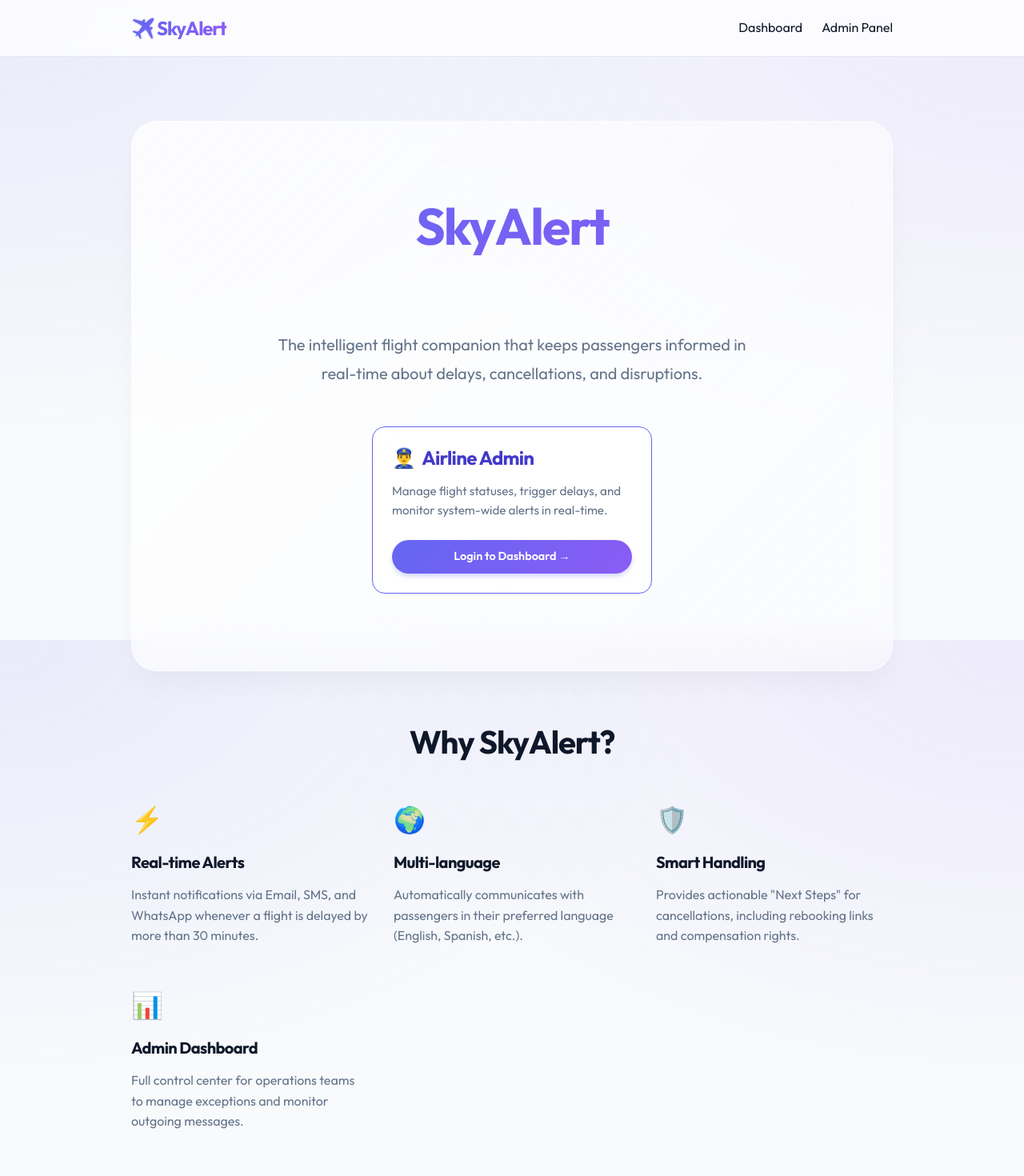
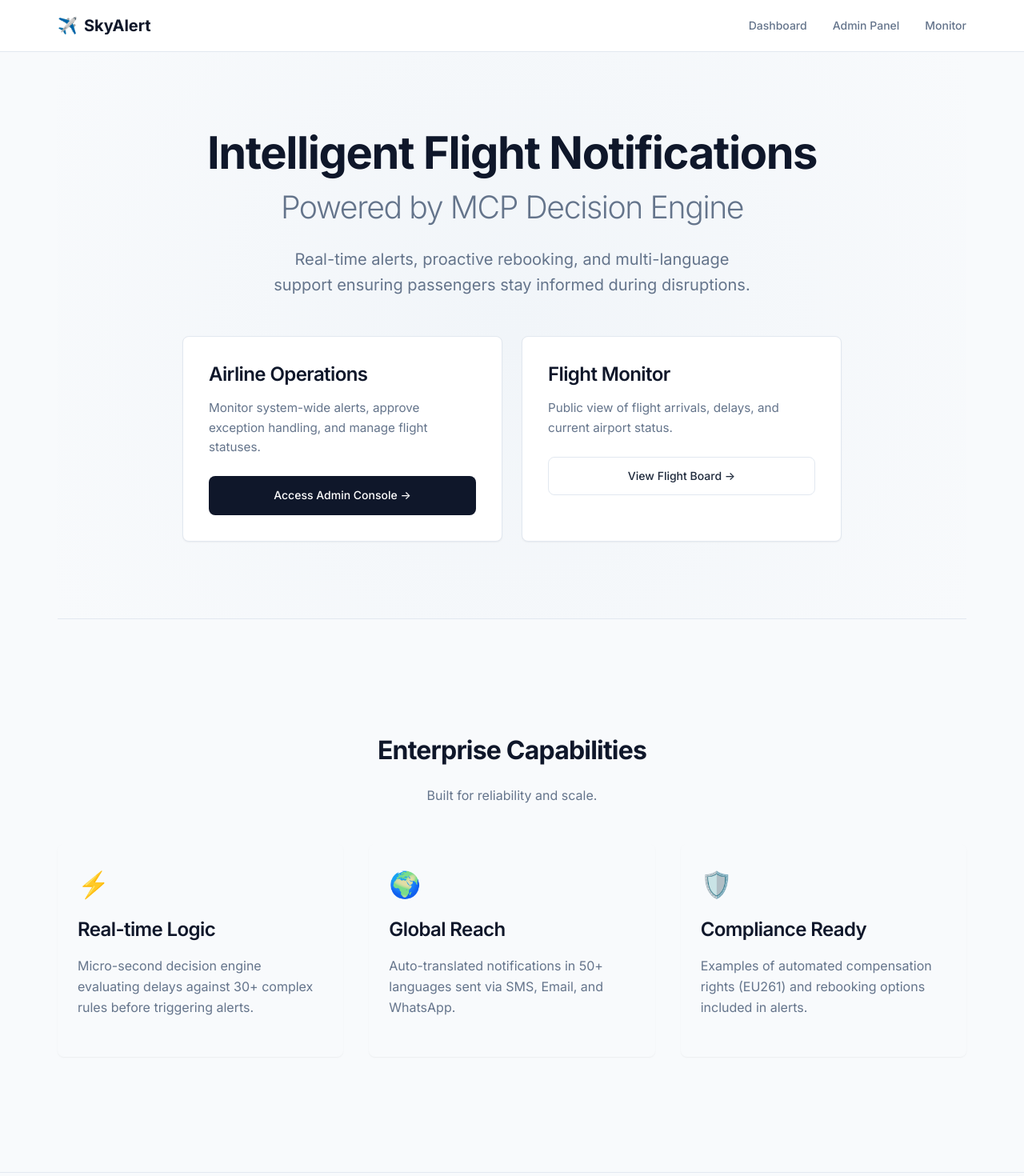
Before and after one commit to sidharthdk/passenger-notification-engine, a Next.js app: page / in a window 1280 px wide. Shown: the top 1470 px of the page at 80% size. Built offline with nearby package versions, Linux system fonts and the light colour scheme.

Commit message:
feat: add end-to-end script to test notification flow by simulating a flight delay and verifying notification logs.

```diff
--- a/app/globals.css
+++ b/app/globals.css
@@ -1,40 +1,53 @@
-@import url('https://fonts.googleapis.com/css2?family=Outfit:wght@300;400;500;600;700&display=swap');
+@import url('https://fonts.googleapis.com/css2?family=Inter:wght@300;400;500;600;700&display=swap');
 
 :root {
-  /* Dynamic Palette */
-  --primary: #6366f1;
-  /* Indigo 500 */
-  --primary-dark: #4338ca;
-  /* Indigo 700 */
-  --accent: #8b5cf6;
-  /* Violet 500 */
-  --accent-glow: rgba(139, 92, 246, 0.5);
+  /* Professional Palette (Slate & Navy) */
+  --primary: #0f172a;
+  /* Slate 900 */
+  --primary-light: #334155;
+  /* Slate 700 */
+  --accent: #0ea5e9;
+  /* Sky 500 */
+  --accent-hover: #0284c7;
+  /* Sky 600 */
 
   --bg-page: #f8fafc;
+  /* Slate 50 */
   --bg-card: #ffffff;
-  --bg-glass: rgba(255, 255, 255, 0.7);
+  --bg-subtle: #f1f5f9;
+  /* Slate 100 */
 
-  --text-main: #0f172a;
+  --text-main: #1e293b;
+  /* Slate 800 */
   --text-muted: #64748b;
-  --text-light: #94a3b8;
+  /* Slate 500 */
+  --text-inverted: #ffffff;
 
   --border: #e2e8f0;
+  /* Slate 200 */
+  --border-hover: #cbd5e1;
+  /* Slate 300 */
 
-  /* Status Colors */
-  --success-bg: #dcfce7;
-  --success-text: #166534;
-  --warning-bg: #ffedd5;
-  --warning-text: #9a3412;
-  --danger-bg: #fee2e2;
-  --danger-text: #991b1b;
+  /* Status Colors (Subtler, Professional) */
+  --success-bg: #f0fdf4;
+  --success-text: #15803d;
+  --success-border: #bbf7d0;
 
-  /* Shadows */
+  --warning-bg: #fffbeb;
+  --warning-text: #b45309;
+  --warning-border: #fde68a;
+
+  --danger-bg: #fef2f2;
+  --danger-text: #b91c1c;
+  --danger-border: #fecaca;
+
+  /* Elevation */
   --shadow-sm: 0 1px 2px 0 rgb(0 0 0 / 0.05);
   --shadow-md: 0 4px 6px -1px rgb(0 0 0 / 0.1), 0 2px 4px -2px rgb(0 0 0 / 0.1);
   --shadow-lg: 0 10px 15px -3px rgb(0 0 0 / 0.1), 0 4px 6px -4px rgb(0 0 0 / 0.1);
-  --shadow-glow: 0 0 20px var(--accent-glow);
 
-  --radius: 1rem;
+  --radius: 0.5rem;
+  /* Sharper, more corporate look */
 }
 
 * {
@@ -43,34 +56,32 @@
 
 body {
   margin: 0;
-  font-family: 'Outfit', sans-serif;
+  font-family: 'Inter', -apple-system, BlinkMacSystemFont, "Segoe UI", Roboto, sans-serif;
   background-color: var(--bg-page);
   color: var(--text-main);
   line-height: 1.6;
   -webkit-font-smoothing: antialiased;
-  background-image:
-    radial-gradient(at 0% 0%, rgba(99, 102, 241, 0.1) 0px, transparent 50%),
-    radial-gradient(at 100% 0%, rgba(139, 92, 246, 0.1) 0px, transparent 50%);
-  background-attachment: fixed;
 }
 
 /* Typography */
 h1,
 h2,
 h3,
-h4 {
+h4,
+h5,
+h6 {
+  color: var(--primary);
   font-weight: 700;
-  letter-spacing: -0.03em;
+  letter-spacing: -0.025em;
+  /* Tight tracking for modern feel */
   margin-top: 0;
-  margin-bottom: 0.5em;
-  line-height: 1.2;
+  margin-bottom: 0.75em;
+  line-height: 1.25;
 }
 
 h1 {
   font-size: 2.5rem;
-  background: linear-gradient(135deg, var(--primary), var(--accent));
-  -webkit-background-clip: text;
-  -webkit-text-fill-color: transparent;
+  font-weight: 800;
 }
 
 h2 {
@@ -79,140 +90,121 @@ h2 {
 
 h3 {
   font-size: 1.5rem;
+  font-weight: 600;
+}
+
+p {
+  margin-bottom: 1.5rem;
+  color: var(--text-muted);
 }
 
 a {
   color: inherit;
   text-decoration: none;
-  transition: color 0.2s;
+  transition: color 0.2s ease;
+}
+
+/* Layout Utilities */
+.container {
+  max-width: 1200px;
+  margin: 0 auto;
+  padding: 0 2rem;
+}
+
+.section {
+  padding: 5rem 0;
+}
+
+.text-center {
+  text-align: center;
+}
+
+.mb-4 {
+  margin-bottom: 1rem;
+}
+
+.mb-8 {
+  margin-bottom: 2rem;
+}
+
+.mb-12 {
+  margin-bottom: 3rem;
 }
 
 /* Components */
-.container {
-  max-width: 1000px;
-  margin: 0 auto;
-  padding: 0 1.5rem;
-}
-
 .card {
   background: var(--bg-card);
   border: 1px solid var(--border);
   border-radius: var(--radius);
-  padding: 1.5rem;
+  padding: 2rem;
   box-shadow: var(--shadow-sm);
-  transition: all 0.3s ease;
-  position: relative;
-  overflow: hidden;
+  transition: all 0.2s ease-in-out;
 }
 
 .card:hover {
-  transform: translateY(-4px);
-  box-shadow: var(--shadow-lg);
-  border-color: var(--accent);
+  border-color: var(--border-hover);
+  box-shadow: var(--shadow-md);
+  transform: translateY(-2px);
 }
 
 .btn {
   display: inline-flex;
   align-items: center;
   justify-content: center;
-  padding: 0.6rem 1.2rem;
-  border-radius: 9999px;
-  /* Pill shape */
-  font-weight: 600;
+  padding: 0.75rem 1.5rem;
+  border-radius: var(--radius);
+  font-weight: 500;
+  font-size: 0.875rem;
   cursor: pointer;
-  border: none;
-  background: linear-gradient(135deg, var(--primary), var(--accent));
-  color: white;
+  border: 1px solid transparent;
   transition: all 0.2s ease;
-  font-size: 0.9rem;
-  box-shadow: 0 4px 6px -1px rgba(99, 102, 241, 0.3);
+  text-align: center;
 }
 
-.btn:hover {
-  filter: brightness(1.1);
-  transform: translateY(-1px);
-  box-shadow: 0 6px 8px -1px rgba(99, 102, 241, 0.4);
+.btn-primary {
+  background-color: var(--primary);
+  color: var(--text-inverted);
 }
 
-.btn-danger {
-  background: linear-gradient(135deg, #ef4444, #b91c1c);
-  box-shadow: 0 4px 6px -1px rgba(239, 68, 68, 0.3);
+.btn-primary:hover {
+  background-color: var(--primary-light);
+  transform: translateY(-1px);
+  box-shadow: var(--shadow-md);
 }
 
-.btn-warning {
-  background: linear-gradient(135deg, #f59e0b, #d97706);
+.btn-accent {
+  background-color: var(--accent);
+  color: white;
 }
 
-.btn-secondary {
-  background: var(--text-main);
+.btn-accent:hover {
+  background-color: var(--accent-hover);
 }
 
 .btn-outline {
-  background: transparent;
-  border: 2px solid var(--border);
+  background-color: transparent;
+  border-color: var(--border);
   color: var(--text-main);
-  box-shadow: none;
 }
 
 .btn-outline:hover {
-  background: var(--bg-page);
+  background-color: var(--bg-subtle);
   border-color: var(--text-muted);
 }
 
-/* Badges */
-.badge {
-  display: inline-flex;
-  align-items: center;
-  padding: 0.35rem 0.85rem;
-  border-radius: 9999px;
-  font-size: 0.75rem;
-  font-weight: 700;
-  text-transform: uppercase;
-  letter-spacing: 0.05em;
-  line-height: 1;
-}
-
-.badge.ON_TIME {
-  background: var(--success-bg);
-  color: var(--success-text);
-}
-
-.badge.DELAYED {
-  background: var(--warning-bg);
-  color: var(--warning-text);
-  animation: pulse 2s infinite;
-}
-
-.badge.CANCELLED {
-  background: var(--danger-bg);
-  color: var(--danger-text);
-}
-
-/* Animation */
-@keyframes pulse {
-  0% {
-    opacity: 1;
-  }
-
-  50% {
-    opacity: 0.6;
-  }
-
-  100% {
-    opacity: 1;
-  }
+.btn-full {
+  width: 100%;
 }
 
 /* Navbar */
 .navbar {
-  background: rgba(255, 255, 255, 0.8);
-  backdrop-filter: blur(12px);
+  background-color: rgba(255, 255, 255, 0.9);
+  backdrop-filter: blur(8px);
   border-bottom: 1px solid var(--border);
-  padding: 1rem 0;
-  margin-bottom: 3rem;
   position: sticky;
   top: 0;
-  z-index: 50;
+  z-index: 100;
+  padding: 1rem 0;
 }
 
 .navbar .nav-content {
@@ -221,17 +213,101 @@ a {
   align-items: center;
 }
 
-.logo {
-  font-weight: 800;
-  font-size: 1.5rem;
-  background: linear-gradient(to right, var(--primary), var(--accent));
-  -webkit-background-clip: text;
-  -webkit-text-fill-color: transparent;
-  letter-spacing: -0.05em;
+.navbar .logo {
+  font-weight: 700;
+  font-size: 1.25rem;
+  color: var(--primary);
+  display: flex;
+  align-items: center;
+  gap: 0.5rem;
 }
 
-.nav-links {
+.navbar .nav-links {
   display: flex;
-  gap: 1.5rem;
+  gap: 2rem;
+}
+
+.navbar .nav-links a {
+  font-size: 0.875rem;
+  font-weight: 500;
+  color: var(--text-muted);
+}
+
+.navbar .nav-links a:hover {
+  color: var(--primary);
+}
+
+/* Pages Specific: Landing */
+.hero-section {
+  text-align: center;
+  padding: 6rem 1rem;
+  background: radial-gradient(circle at 50% 50%, #f1f5f9 0%, transparent 100%);
+  border-bottom: 1px solid var(--border);
+  margin-bottom: 4rem;
+}
+
+.hero-title {
+  font-size: 3.5rem;
+  line-height: 1.1;
+  color: var(--primary);
+  margin-bottom: 1.5rem;
+}
+
+.hero-subtitle {
+  font-size: 1.25rem;
+  color: var(--text-muted);
+  max-width: 600px;
+  margin: 0 auto 3rem;
+  line-height: 1.6;
+}
+
+.feature-grid {
+  display: grid;
+  grid-template-columns: repeat(auto-fit, minmax(250px, 1fr));
+  gap: 2rem;
+  margin-top: 3rem;
+}
+
+.feature-card {
+  padding: 1.5rem;
+  border-radius: var(--radius);
+  background: transparent;
+  border: 1px solid transparent;
+}
+
+.feature-icon {
+  font-size: 2rem;
+  margin-bottom: 1rem;
+  color: var(--accent);
+}
+
+/* Badges */
+.badge {
+  display: inline-flex;
   align-items: center;
+  padding: 0.25rem 0.75rem;
+  border-radius: 9999px;
+  font-size: 0.75rem;
+  font-weight: 600;
+  line-height: 1;
+  text-transform: uppercase;
+  border: 1px solid transparent;
 }
+
+.badge.ON_TIME {
+  background-color: var(--success-bg);
+  color: var(--success-text);
+  border-color: var(--success-border);
+}
+
+.badge.DELAYED {
+  background-color: var(--warning-bg);
+  color: var(--warning-text);
+  border-color: var(--warning-border);
+}
+
+.badge.CANCELLED {
+  background-color: var(--danger-bg);
+  color: var(--danger-text);
+  border-color: var(--danger-border);
+}
--- a/app/layout.tsx
+++ b/app/layout.tsx
@@ -16,16 +16,24 @@ export default function RootLayout({
       <body>
         <nav className="navbar">
           <div className="container nav-content">
-            <a href="/" className="logo">✈️ SkyAlert</a>
+            <a href="/" className="logo">
+              <span>✈️</span> SkyAlert
+            </a>
             <div className="nav-links">
               <a href="/">Dashboard</a>
               <a href="/admin">Admin Panel</a>
+              <a href="/monitor">Monitor</a>
             </div>
           </div>
         </nav>
-        <div className="container" style={{ paddingBottom: '4rem' }}>
+        <main className="container" style={{ minHeight: '80vh' }}>
           {children}
-        </div>
+        </main>
+        <footer style={{ borderTop: '1px solid var(--border)', padding: '2rem 0', marginTop: '4rem', textAlign: 'center', color: 'var(--text-muted)', fontSize: '0.875rem' }}>
+          <div className="container">
+            &copy; {new Date().getFullYear()} SkyAlert Systems. All rights reserved.
+          </div>
+        </footer>
       </body>
     </html>
   );
--- a/app/page.tsx
+++ b/app/page.tsx
@@ -1,68 +1,74 @@
-import { supabase } from '@/lib/supabase';
-
 export const revalidate = 0;
 
 export default async function LandingPage() {
   return (
-    <main style={{ padding: '2rem 0' }}>
+    <div>
       {/* Hero Section */}
-      <section style={{
-        textAlign: 'center',
-        padding: '6rem 2rem',
-        background: 'linear-gradient(135deg, rgba(255,255,255,0.8), rgba(255,255,255,0.4))',
-        backdropFilter: 'blur(20px)',
-        borderRadius: '2rem',
-        marginBottom: '4rem',
-        border: '1px solid rgba(255,255,255,0.6)',
-        boxShadow: '0 20px 40px -10px rgba(0,0,0,0.05)'
-      }}>
-        <h1 style={{ fontSize: '4rem', marginBottom: '1.5rem', lineHeight: 1.1 }}>
-          SkyAlert<br />
-          <span style={{ fontSize: '2.5rem', opacity: 0.8, fontWeight: 400 }}>Notification Engine</span>
+      <section className="hero-section">
+        <h1 className="hero-title">
+          Intelligent Flight Notifications<br />
+          <span style={{ fontWeight: 300, color: 'var(--text-muted)', fontSize: '0.7em' }}>Powered by MCP Decision Engine</span>
         </h1>
-        <p style={{ fontSize: '1.25rem', color: 'var(--text-muted)', maxWidth: '600px', margin: '0 auto 3rem', lineHeight: 1.8 }}>
-          The intelligent flight companion that keeps passengers informed in real-time about delays, cancellations, and disruptions.
+        <p className="hero-subtitle">
+          Real-time alerts, proactive rebooking, and multi-language support ensuring passengers stay informed during disruptions.
         </p>
 
-        <div style={{ display: 'flex', justifyContent: 'center', gap: '2rem', flexWrap: 'wrap' }}>
-          <div className="card" style={{ textAlign: 'left', width: '350px', background: 'rgba(255,255,255,0.9)', border: '1px solid var(--primary)' }}>
-            <h3 style={{ display: 'flex', alignItems: 'center', gap: '0.5rem', color: 'var(--primary-dark)' }}>
-              <span>👮‍♂️</span> Airline Admin
+        <div style={{ display: 'flex', justifyContent: 'center', gap: '1.5rem' }}>
+          <div className="card" style={{ textAlign: 'left', maxWidth: '400px' }}>
+            <h3 style={{ display: 'flex', alignItems: 'center', gap: '0.5rem', marginBottom: '0.5rem' }}>
+              Airline Operations
             </h3>
-            <p style={{ fontSize: '0.95rem', color: 'var(--text-muted)', marginBottom: '1.5rem' }}>
-              Manage flight statuses, trigger delays, and monitor system-wide alerts in real-time.
+            <p style={{ fontSize: '0.95rem', marginBottom: '1.5rem' }}>
+              Monitor system-wide alerts, approve exception handling, and manage flight statuses.
             </p>
-            <a href="/admin" className="btn" style={{ width: '100%' }}>Login to Dashboard &rarr;</a>
+            <a href="/admin" className="btn btn-primary btn-full">Access Admin Console &rarr;</a>
+          </div>
+
+          <div className="card" style={{ textAlign: 'left', maxWidth: '400px' }}>
+            <h3 style={{ display: 'flex', alignItems: 'center', gap: '0.5rem', marginBottom: '0.5rem' }}>
+              Flight Monitor
+            </h3>
+            <p style={{ fontSize: '0.95rem', marginBottom: '1.5rem' }}>
+              Public view of flight arrivals, delays, and current airport status.
+            </p>
+            <a href="/monitor" className="btn btn-outline btn-full">View Flight Board &rarr;</a>
           </div>
         </div>
       </section>
 
-      {/* Features / Description */}
-      <section style={{ maxWidth: '1000px', margin: '0 auto', marginBottom: '6rem' }}>
-        <h2 style={{ textAlign: 'center', marginBottom: '3rem', fontSize: '2.5rem' }}>Why SkyAlert?</h2>
-        <div style={{ display: 'grid', gridTemplateColumns: 'repeat(auto-fit, minmax(280px, 1fr))', gap: '2rem' }}>
-          <div className="card" style={{ border: 'none', background: 'transparent', padding: 0, boxShadow: 'none' }}>
-            <div style={{ fontSize: '2rem', marginBottom: '1rem' }}>⚡</div>
-            <h3 style={{ fontSize: '1.25rem' }}>Real-time Alerts</h3>
-            <p style={{ color: 'var(--text-muted)' }}>Instant notifications via Email, SMS, and WhatsApp whenever a flight is delayed by more than 30 minutes.</p>
+      {/* Features Grid */}
+      <section className="section">
+        <div className="text-center mb-12">
+          <h2>Enterprise Capabilities</h2>
+          <p>Built for reliability and scale.</p>
+        </div>
+
+        <div className="feature-grid">
+          <div className="card feature-card">
+            <div className="feature-icon">⚡</div>
+            <h3>Real-time Logic</h3>
+            <p>
+              Micro-second decision engine evaluating delays against 30+ complex rules before triggering alerts.
+            </p>
           </div>
-          <div className="card" style={{ border: 'none', background: 'transparent', padding: 0, boxShadow: 'none' }}>
-            <div style={{ fontSize: '2rem', marginBottom: '1rem' }}>🌍</div>
-            <h3 style={{ fontSize: '1.25rem' }}>Multi-language</h3>
-            <p style={{ color: 'var(--text-muted)' }}>Automatically communicates with passengers in their preferred language (English, Spanish, etc.).</p>
+
+          <div className="card feature-card">
+            <div className="feature-icon">🌍</div>
+            <h3>Global Reach</h3>
+            <p>
+              Auto-translated notifications in 50+ languages sent via SMS, Email, and WhatsApp.
+            </p>
           </div>
-          <div className="card" style={{ border: 'none', background: 'transparent', padding: 0, boxShadow: 'none' }}>
-            <div style={{ fontSize: '2rem', marginBottom: '1rem' }}>🛡️</div>
-            <h3 style={{ fontSize: '1.25rem' }}>Smart Handling</h3>
-            <p style={{ color: 'var(--text-muted)' }}>Provides actionable "Next Steps" for cancellations, including rebooking links and compensation rights.</p>
-          </div>
-          <div className="card" style={{ border: 'none', background: 'transparent', padding: 0, boxShadow: 'none' }}>
-            <div style={{ fontSize: '2rem', marginBottom: '1rem' }}>📊</div>
-            <h3 style={{ fontSize: '1.25rem' }}>Admin Dashboard</h3>
-            <p style={{ color: 'var(--text-muted)' }}>Full control center for operations teams to manage exceptions and monitor outgoing messages.</p>
+
+          <div className="card feature-card">
+            <div className="feature-icon">🛡️</div>
+            <h3>Compliance Ready</h3>
+            <p>
+              Examples of automated compensation rights (EU261) and rebooking options included in alerts.
+            </p>
           </div>
         </div>
       </section>
-    </main>
+    </div>
   );
 }
--- a/scripts/test-notification-flow.ts
+++ b/scripts/test-notification-flow.ts
@@ -6,9 +6,9 @@ dotenv.config({ path: path.resolve(process.cwd(), '.env') });
 
 // 2. Import dependencies after env is loaded
 // Note: using .ts extensions for ts-node ESM execution
-import { supabase } from '../lib/supabase.ts';
-import { processFlightUpdate } from '../lib/rulesEngine.ts';
-import { Flight } from '../types/index.ts';
+import { supabase } from '../lib/supabase';
+import { processFlightUpdate } from '../lib/rulesEngine';
+import { Flight } from '../types/index';
 
 async function main() {
     console.log('🚀 Starting Notification Flow Test...');
```
